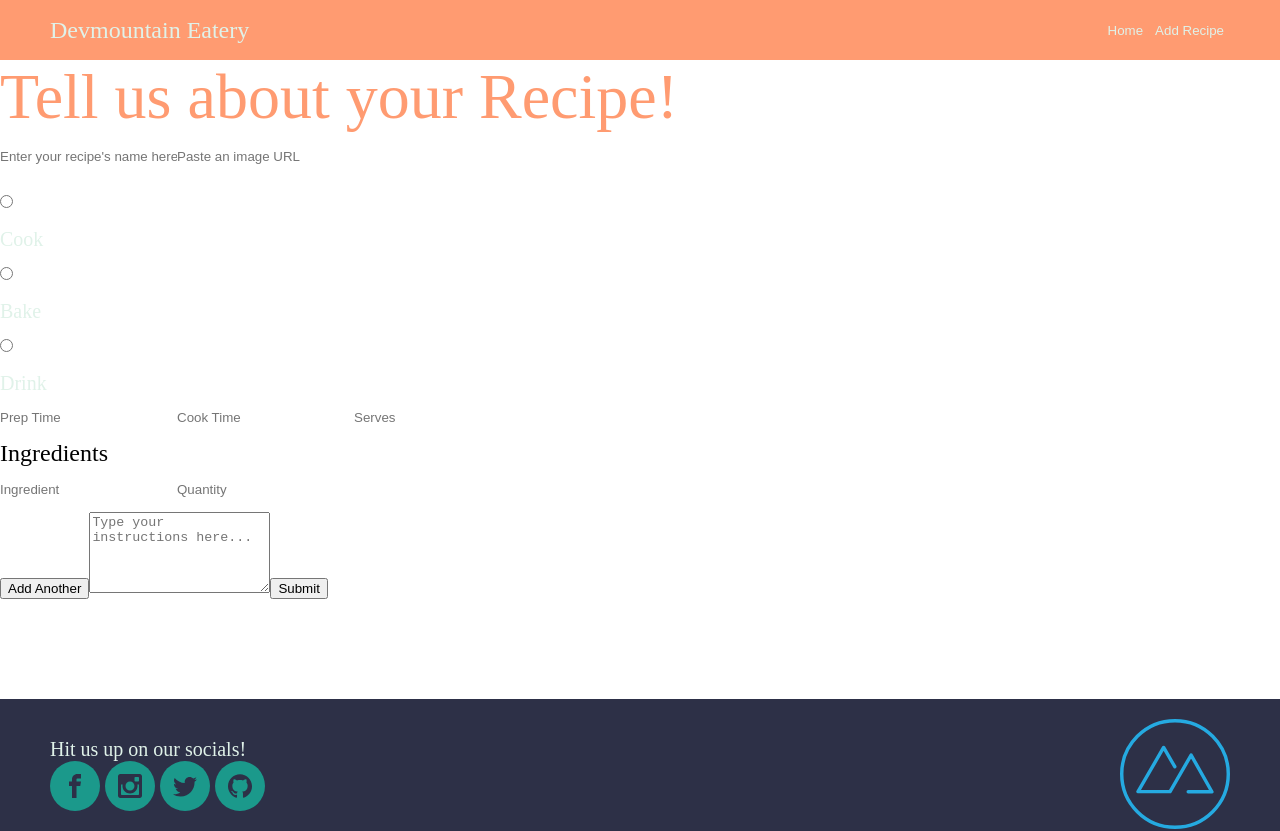
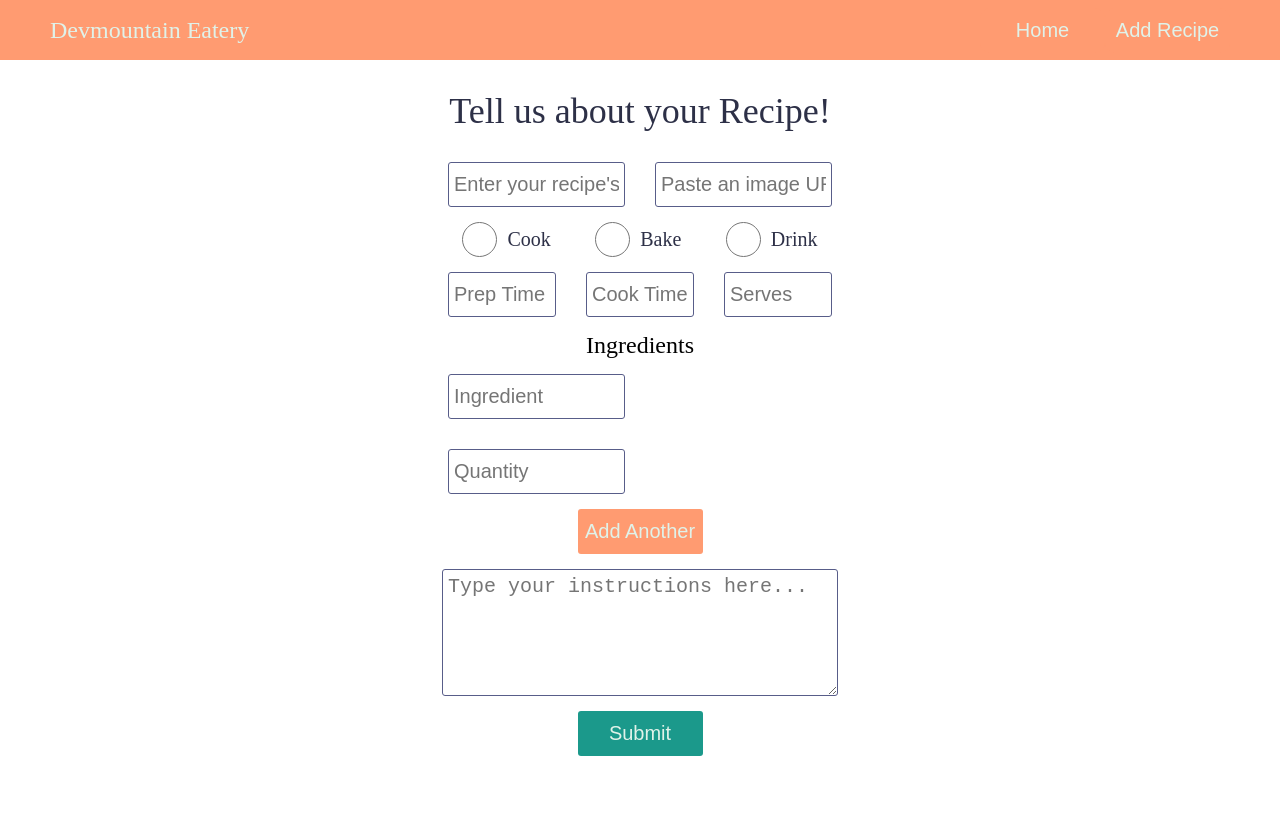
Before and after one commit to bvasquez22/ReactProj3, a React (Create React App) app: page /newRecipe in a window 1280 px wide. Shown: the top 831 px of the page. Built offline with nearby package versions, Linux system fonts and the light colour scheme; the HTML template or start-up script is replaced by a standard one.

Commit message:
CSS complete for NewRecipeScreen

```diff
--- a/src/components/newRecipeComponents/NewRecipeScreen.jsx
+++ b/src/components/newRecipeComponents/NewRecipeScreen.jsx
@@ -1,5 +1,6 @@
 import React, { useState } from "react";
 import { Formik } from "formik";
+import styles from "./NewRecipeScreen.module.css";
 
 const NewRecipeScreen = () => {
   const [ingredients, setIngredients] = useState([]);
@@ -42,9 +43,9 @@ const NewRecipeScreen = () => {
       <Formik initialValues={initialValues} onSubmit={onSubmit}>
         {({ values, handleChange, handleSubmit }) => (
           <form onSubmit={handleSubmit}>
-            <div>
+            <div className={styles.input_container}>
               <input
-                placeholder="Enter your recipe's name here..."
+                placeholder="Enter your recipe's name"
                 value={values.recipeName}
                 onChange={handleChange}
                 name="recipeName"
@@ -56,7 +57,7 @@ const NewRecipeScreen = () => {
                 name="imageURL"
               />
             </div>
-            <div>
+            <div className={styles.radio_container}>
               <span>
                 <input
                   type="radio"
@@ -85,7 +86,7 @@ const NewRecipeScreen = () => {
                 <h5>Drink</h5>
               </span>
             </div>
-            <div>
+            <div className={styles.input_container}>
               <input
                 placeholder="Prep Time"
                 value={values.prepTime}
@@ -106,8 +107,8 @@ const NewRecipeScreen = () => {
               />
             </div>
             <h3>Ingredients</h3>
-            <div>
-              <div>
+            <div className={styles.input_container}>
+              <div className={styles.ingredients_container}>
                 <input
                   placeholder="Ingredient"
                   value={name}
@@ -119,11 +120,11 @@ const NewRecipeScreen = () => {
                   onChange={(e) => setQuantity(e.target.value)}
                 />
               </div>
-              <ul><ingredientList/></ul>
+              <ul>{ingredientList}</ul>
             </div>
             <button
               type="button"
-              className="ingredient-btn"
+              className={styles.ingredients_btn}
               onClick={addIngredients}
             >
               Add Another
@@ -135,7 +136,7 @@ const NewRecipeScreen = () => {
               onChange={handleChange}
               name="instructions"
             />
-            <button type="submit" className="submit-btn">
+            <button type="submit" className={styles.submit_btn}>
               Submit
             </button>
           </form>
--- /dev/null
+++ b/src/components/newRecipeComponents/NewRecipeScreen.module.css
@@ -0,0 +1,101 @@
+h1 {
+    color: #2D3047;
+    margin-top: 30px;
+    font-size: 36px;
+}
+
+form {
+    margin: auto;
+    display: flex;
+    flex-direction: column;
+    align-items: center;
+    width: 30vw;
+    height: fit-content;
+    gap: 15px;
+    margin-top: 30px;
+}
+
+section {
+    display: flex;
+    flex-direction: column;
+    align-items: center;
+}
+
+form input, form textarea {
+    border: 1px solid #585d89;
+    border-radius: 3px;
+    font-size: 20px;
+    padding: 5px;
+}
+
+form input[type=radio] {
+    height: 35px;
+    width: 35px;
+    border: 3px;
+}
+
+form label {
+    font-size: 20px;
+}
+
+form h5 {
+    color: #2D3047;
+}
+
+textarea {
+    width: 100%;
+}
+
+.input_container {
+    display: flex;
+    flex-wrap: nowrap;
+    justify-content: space-between;
+    gap: 30px;
+    width: 100%;
+}
+
+.input_container input {
+    width: 100%;
+}
+
+.radio_container {
+    display: flex;
+    width: 100%;
+    justify-content: space-evenly;
+    gap: 30px;
+}
+
+.radio_container span {
+    display: flex;
+    align-items: center;
+    gap: 10px;
+}
+
+.ingredients_container {
+    display: flex;
+    flex-direction: column;
+    gap: 30px;
+    width: 50%;
+}
+
+ul {
+    width: 50%;
+}
+
+button {
+    height: 45px;
+    min-width: 125px;
+    font-size: 20px;
+    border: none;
+    border-radius: 3px;
+}
+
+.ingredients_btn {
+    background-color: #FF9B71;
+    color: #E0F2E9;
+}
+
+.submit_btn {
+    background-color: #1B998B;
+    color: #E0F2E9;
+}
```
